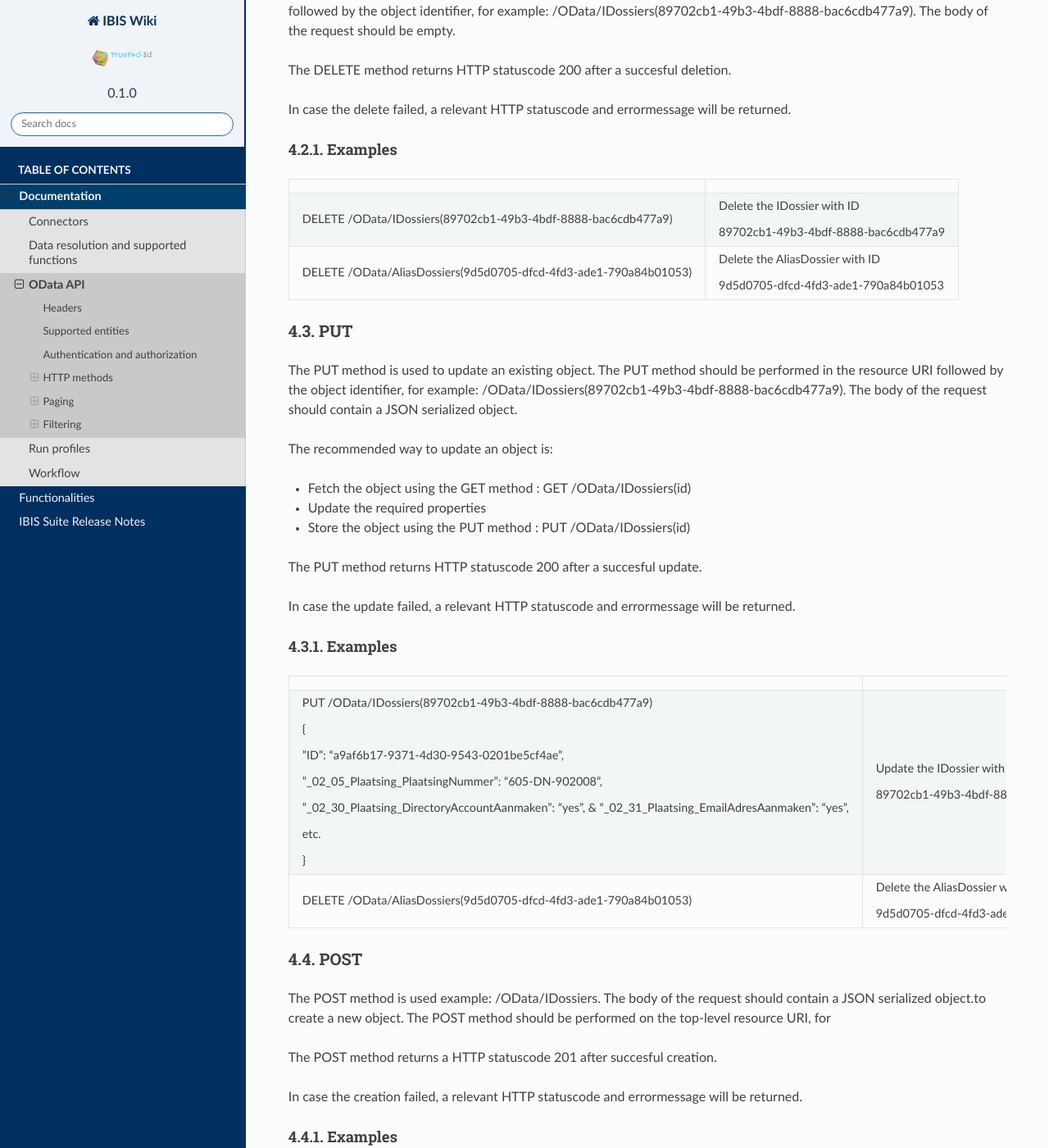
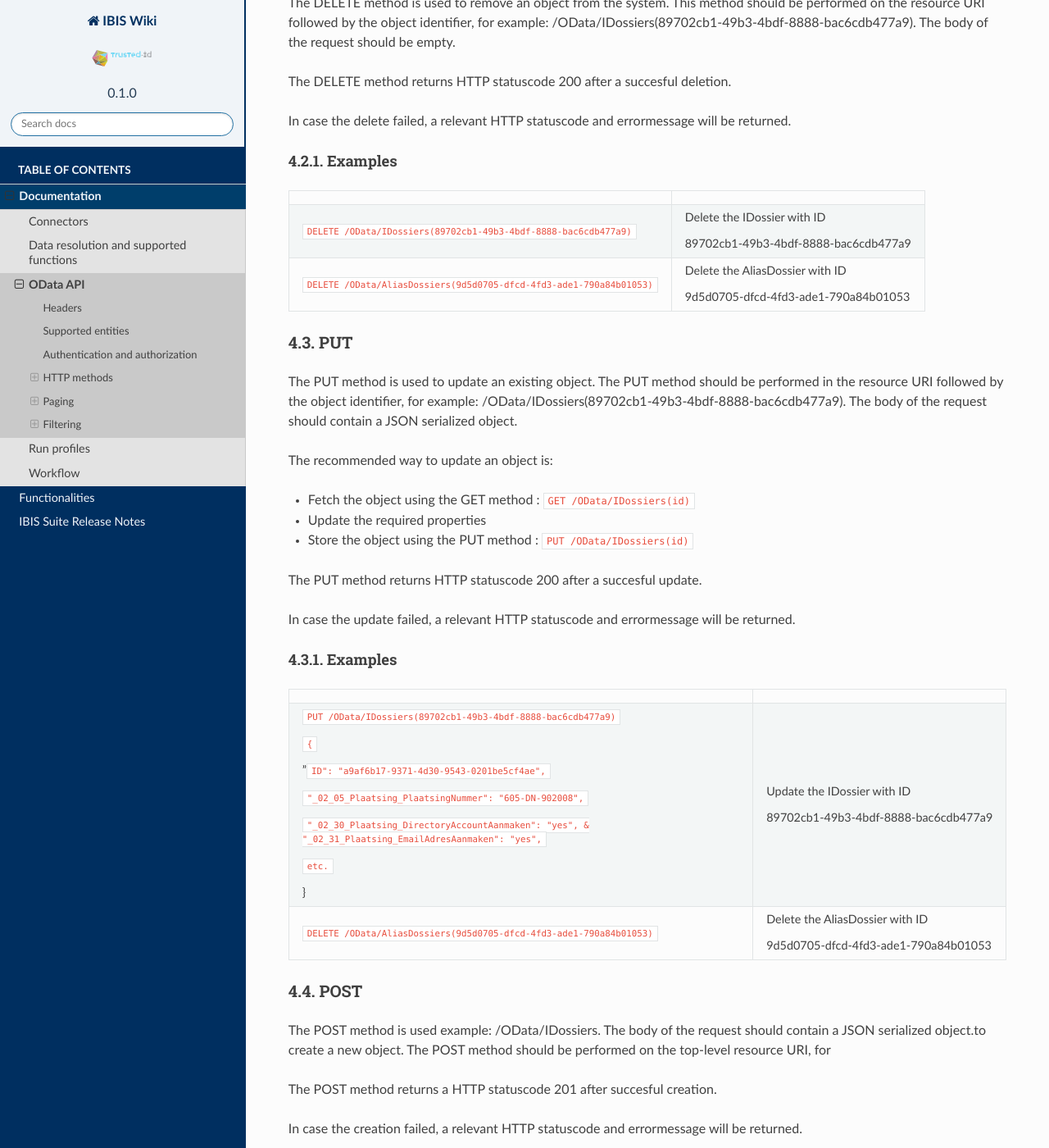
Before and after one commit to Raoulorlando/rtd-tutorial, a Sphinx documentation site: the page built from docs/source/Documentatie/HelpPageODataApi.md, in a window 1280 px wide and 1400 px high, scrolled down 2926 px. Shown: the whole window at 82% size. Built offline with Sphinx 7.4.7 and the Read the Docs theme 2.0.0, drawn with Linux system fonts in a browser that asks for light colours; nearby versions of some CDN libraries; some web fonts are replaced; library files that are not in the unit come from our copies; pages that are not in the unit, such as notebooks, are missing from menus; some of the changed text lies outside the part shown.

Commit message:
Entered codeblocks into HelpPageODataApi

````diff
--- a/docs/source/Documentatie/HelpPageODataApi.md
+++ b/docs/source/Documentatie/HelpPageODataApi.md
@@ -11,20 +11,20 @@ The following headers are mandatory:
 
 ## Supported entities
 
-|  Resource type  |       Resource URL      |         Supported methods         |
-|:----------------|:------------------------|:----------------------------------|
-| AliasDossier    | /OData/AliasDossiers    | GET, PUT, POST, DELETE            |
-| EpicDossier     | /OData/EpicDossiers     | GET, PUT, POST, DELETE – Optional |
-| FmhDossier      | /OData/fmhDossiers      | GET, PUT, POST, DELETE            |
-| IBISQueue       | /OData/IBISQueues       | GET, PUT, POST, DELETE            |
-| IDossier        | /OData/IDossiers        | GET, PUT, POST, DELETE            |
-| IdentityDossier | /OData/IdentityDossiers | GET, PUT, POST, DELETE            |
-| Organisatie     | /OData/Organisaties     | GET, PUT, POST, DELETE            |
-| PbsDossier      | /OData/PbsDossiers      | GET, PUT, POST, DELETE - Optional |
-| Register        | /OData/Registers        | GET. PUT, Post. DELETE            |
-| TgDossier       | /OData/TgDossiers       | GET, PUT, POST, DELETE            |
-| WidDossier      | /OData/WidDossiers      | GET, PUT, POST, DELETE            |
-| Workflow        | /OData/Workflows        | GET, PUT, POST, DELETE            |
+|  Resource type  |       Resource URL            |         Supported methods         |
+|:----------------|:------------------------------|:----------------------------------|
+| AliasDossier    | ```/OData/AliasDossiers```    | GET, PUT, POST, DELETE            |
+| EpicDossier     | ```/OData/EpicDossiers```     | GET, PUT, POST, DELETE – Optional |
+| FmhDossier      | ```/OData/fmhDossiers```      | GET, PUT, POST, DELETE            |
+| IBISQueue       | ```/OData/IBISQueues```       | GET, PUT, POST, DELETE            |
+| IDossier        | ```/OData/IDossiers```        | GET, PUT, POST, DELETE            |
+| IdentityDossier | ```/OData/IdentityDossiers``` | GET, PUT, POST, DELETE            |
+| Organisatie     | ```/OData/Organisaties```     | GET, PUT, POST, DELETE            |
+| PbsDossier      | ```/OData/PbsDossiers```      | GET, PUT, POST, DELETE - Optional |
+| Register        | ```/OData/Registers```        | GET. PUT, Post. DELETE            |
+| TgDossier       | ```/OData/TgDossiers```       | GET, PUT, POST, DELETE            |
+| WidDossier      | ```/OData/WidDossiers```      | GET, PUT, POST, DELETE            |
+| Workflow        | ```/OData/Workflows```        | GET, PUT, POST, DELETE            |
 
 ## Authentication and authorization
 
@@ -67,7 +67,7 @@ the hardcoded system default of 10 items.
 In order to retrieve an object by it's unique identifier, use the GET
 method on the resource URL followed by the object identifier (between
 parenthesis). For example,
-/OData/IDossiers(89702cb1-49b3-4bdf-8888-bac6cdb477a9 ) will return the
+```/OData/IDossiers(89702cb1-49b3-4bdf-8888-bac6cdb477a9 )``` will return the
 IDossier with ID 89702cb1-49b3-4bdf-8888-bac6cdb477a9.
 
 The GET method will return HTTP status code 200 in case the request was
@@ -79,8 +79,8 @@ When an object does not exist, a 404 statuscode will be returned.
 
 |                      GET /OData/IDossiers                      |                             Retrieve all IDossiers                             |
 |:---------------------------------------------------------------|:-------------------------------------------------------------------------------|
-|   GET /OData/IDossiers(89702cb1-49b3-4bdf-8888-bac6cdb477a9)   |   Retrieve the IDossier with ID<br> <br>89702cb1-49b3-4bdf-8888-bac6cdb477a9   |
-|                    GET /OData/AliasDossiers                    |                           Retrieve all AliasDossiers                           |
+|   ```GET /OData/IDossiers(89702cb1-49b3-4bdf-8888-bac6cdb477a9)```   |   Retrieve the IDossier with ID<br> <br>89702cb1-49b3-4bdf-8888-bac6cdb477a9   |
+|                    ```GET /OData/AliasDossiers```                    |                           Retrieve all AliasDossiers                           |
 | GET /OData/AliasDossiers(9d5d0705-dfcd-4fd3-ade1-790a84b01053) | Retrieve the Aliasdossier with ID<br> <br>9d5d0705-dfcd-4fd3-ade1-790a84b01053 |
 
 ### DELETE
@@ -101,8 +101,8 @@ will be returned.
 
 |      |      |
 |:------------------------------------------------------------------|:-----------------------------------------------------------------------------|
-|   DELETE /OData/IDossiers(89702cb1-49b3-4bdf-8888-bac6cdb477a9)   |   Delete the IDossier with ID<br> <br>89702cb1-49b3-4bdf-8888-bac6cdb477a9   |
-| DELETE /OData/AliasDossiers(9d5d0705-dfcd-4fd3-ade1-790a84b01053) | Delete the AliasDossier with ID<br> <br>9d5d0705-dfcd-4fd3-ade1-790a84b01053 |
+|   ```DELETE /OData/IDossiers(89702cb1-49b3-4bdf-8888-bac6cdb477a9)```   |   Delete the IDossier with ID<br> <br>89702cb1-49b3-4bdf-8888-bac6cdb477a9   |
+|``` DELETE /OData/AliasDossiers(9d5d0705-dfcd-4fd3-ade1-790a84b01053)``` | Delete the AliasDossier with ID<br> <br>9d5d0705-dfcd-4fd3-ade1-790a84b01053 |
 
 ### PUT
 
@@ -114,9 +114,9 @@ request should contain a JSON serialized object.
 
 The recommended way to update an object is:
 
--   Fetch the object using the GET method : GET /OData/IDossiers(id)
+-   Fetch the object using the GET method : ```GET /OData/IDossiers(id)```
 -   Update the required properties
--   Store the object using the PUT method : PUT /OData/IDossiers(id)
+-   Store the object using the PUT method : ```PUT /OData/IDossiers(id)```
 
 The PUT method returns HTTP statuscode 200 after a succesful update.
 
@@ -127,8 +127,8 @@ will be returned.
 
 |                                                                                                                                                                                                                                                                                                                            |                                                                              |
 |----------------------------------------------------------------------------------------------------------------------------------------------------------------------------------------------------------------------------------------------------------------------------------------------------------------------------|------------------------------------------------------------------------------|
-| PUT /OData/IDossiers(89702cb1-49b3-4bdf-8888-bac6cdb477a9)<br> <br>{<br> <br>"ID": "a9af6b17-9371-4d30-9543-0201be5cf4ae",<br> <br>"_02_05_Plaatsing_PlaatsingNummer": "605-DN-902008",<br> <br>"_02_30_Plaatsing_DirectoryAccountAanmaken": "yes", & "_02_31_Plaatsing_EmailAdresAanmaken": "yes",<br> <br>etc.<br> <br>} |   Update the IDossier with ID<br> <br>89702cb1-49b3-4bdf-8888-bac6cdb477a9   |
-|                                                                                                                              DELETE /OData/AliasDossiers(9d5d0705-dfcd-4fd3-ade1-790a84b01053)                                                                                                                             | Delete the AliasDossier with ID<br> <br>9d5d0705-dfcd-4fd3-ade1-790a84b01053 |
+| ```PUT /OData/IDossiers(89702cb1-49b3-4bdf-8888-bac6cdb477a9)```<br> <br>```{```<br> <br>"```ID": "a9af6b17-9371-4d30-9543-0201be5cf4ae",```<br> <br>```"_02_05_Plaatsing_PlaatsingNummer": "605-DN-902008",```<br> <br>```"_02_30_Plaatsing_DirectoryAccountAanmaken": "yes", & "_02_31_Plaatsing_EmailAdresAanmaken": "yes",```<br> <br>```etc.```<br> <br>} |   Update the IDossier with ID<br> <br>89702cb1-49b3-4bdf-8888-bac6cdb477a9   |
+|                                                                                                                              ```DELETE /OData/AliasDossiers(9d5d0705-dfcd-4fd3-ade1-790a84b01053) ```                                                                                                                            | Delete the AliasDossier with ID<br> <br>9d5d0705-dfcd-4fd3-ade1-790a84b01053 |
 
 ### POST
 
@@ -145,7 +145,7 @@ will be returned.
 
 |  |  |
 |:---------------------:|:---------------------:|
-| POST /OData/IDossiers | Create a new IDossier |
+| ```POST /OData/IDossiers``` | Create a new IDossier |
 
 ## Paging
 
@@ -165,9 +165,9 @@ request, until the number of results is lower than the *$top* count.
 ### Examples
 |                                    |                                                                  |
 |:-----------------------------------|:-----------------------------------------------------------------|
-|   /OData/IDossiers?$top=20&skip=0  |          Retrieve the first 20 IDossiers from the server         |
-|  /OData/IDossiers?$top=20&skip=40  |  Retrieve 20 IDossiers from the server, starting at position 41  |
-| /OData/IDossiers?$top=10&skip=1200 | Retrieve 20 IDossiers form the server, starting at position 1201 |
+|   ```/OData/IDossiers?$top=20&skip=0```  |          Retrieve the first 20 IDossiers from the server         |
+|  ```/OData/IDossiers?$top=20&skip=40```  |  Retrieve 20 IDossiers from the server, starting at position 41  |
+| ```/OData/IDossiers?$top=10&skip=1200``` | Retrieve 20 IDossiers form the server, starting at position 1201 |
 
 ## Filtering
 
````
